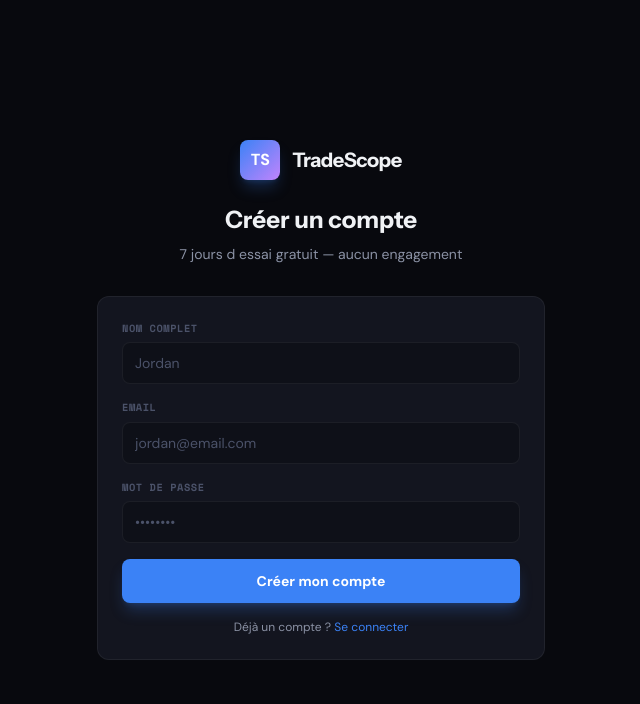
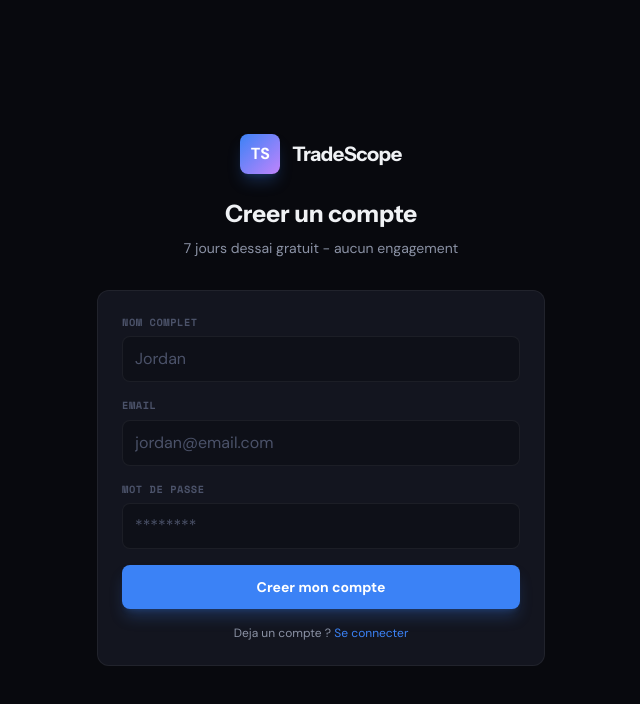
Before and after one commit to fitoussijordan-commits/Tradescopev2, a Next.js app: page /auth/register in a window 1280 px wide. Shown: the top 704 px of the page, without its empty margins (319-959 px from the left). Built offline with nearby package versions, Linux system fonts and the light colour scheme.

Commit message:
v4: fix all - signout, stripe buttons, register, no zoom

```diff
--- a/app/(dashboard)/account/page.js
+++ b/app/(dashboard)/account/page.js
@@ -66,14 +66,27 @@ export default function AccountPage() {
     if (url) window.location.href = url;
   };
 
+  const [planLoading, setPlanLoading] = useState(null);
+
   const changePlan = async (plan) => {
-    const res = await fetch('/api/stripe/checkout', {
-      method: 'POST',
-      headers: { 'Content-Type': 'application/json' },
-      body: JSON.stringify({ plan }),
-    });
-    const { url } = await res.json();
-    if (url) window.location.href = url;
+    setPlanLoading(plan);
+    try {
+      const res = await fetch('/api/stripe/checkout', {
+        method: 'POST',
+        headers: { 'Content-Type': 'application/json' },
+        body: JSON.stringify({ plan }),
+      });
+      const data = await res.json();
+      if (data.url) {
+        window.location.href = data.url;
+      } else {
+        alert(data.error || 'Erreur Stripe. Verifie tes cles API dans Vercel.');
+        setPlanLoading(null);
+      }
+    } catch (err) {
+      alert('Erreur de connexion a Stripe');
+      setPlanLoading(null);
+    }
   };
 
   if (loading) return <div className="text-center py-20 text-txt-3">Chargement...</div>;
@@ -112,12 +125,12 @@ export default function AccountPage() {
               {[
                 { key: 'starter', name: 'Starter', price: '4,99€', desc: '1 compte' },
                 { key: 'pro', name: 'Pro', price: '9,99€', desc: '3 comptes', popular: true },
-                { key: 'unlimited', name: 'Unlimited', price: '19,99€', desc: 'Illimité' },
+                { key: 'unlimited', name: 'Unlimited', price: '19,99€', desc: 'Illimite' },
               ].map(p => (
-                <button key={p.key} onClick={() => changePlan(p.key)}
-                  className={`p-4 rounded-xl border text-left transition-all hover:-translate-y-0.5 ${p.popular ? 'border-accent bg-accent-dim' : 'border-brd hover:border-brd-hover'}`}>
+                <button key={p.key} onClick={() => changePlan(p.key)} disabled={planLoading !== null}
+                  className={`p-4 rounded-xl border text-left transition-all active:scale-95 ${planLoading === p.key ? 'opacity-60' : 'hover:-translate-y-0.5'} ${p.popular ? 'border-accent bg-accent-dim' : 'border-brd hover:border-brd-hover'}`}>
                   <div className="font-display font-bold">{p.name}</div>
-                  <div className="text-xl font-bold font-display">{p.price}<span className="text-txt-2 text-xs">/mois</span></div>
+                  <div className="text-xl font-bold font-display">{planLoading === p.key ? 'Redirection...' : p.price}<span className="text-txt-2 text-xs">{planLoading !== p.key ? '/mois' : ''}</span></div>
                   <div className="text-txt-2 text-xs mt-1">{p.desc}</div>
                 </button>
               ))}
--- a/app/auth/register/page.js
+++ b/app/auth/register/page.js
@@ -17,66 +17,37 @@ function RegisterForm() {
     e.preventDefault();
     setLoading(true);
     setError(null);
-
     const supabase = createClient();
     const { data, error: signUpError } = await supabase.auth.signUp({
-      email,
-      password,
-      options: {
-        data: { full_name: fullName },
-        emailRedirectTo: `${window.location.origin}/auth/callback?plan=${plan}`,
-      },
+      email, password,
+      options: { data: { full_name: fullName }, emailRedirectTo: `${window.location.origin}/auth/callback?plan=${plan}` },
     });
-
-    if (signUpError) {
-      setError(signUpError.message);
-      setLoading(false);
-      return;
-    }
-
+    if (signUpError) { setError(signUpError.message); setLoading(false); return; }
     if (data.session) {
-      const res = await fetch('/api/stripe/checkout', {
-        method: 'POST',
-        headers: { 'Content-Type': 'application/json' },
-        body: JSON.stringify({ plan }),
-      });
+      const res = await fetch('/api/stripe/checkout', { method: 'POST', headers: { 'Content-Type': 'application/json' }, body: JSON.stringify({ plan }) });
       const { url } = await res.json();
       if (url) window.location.href = url;
-    } else {
-      setError('Vérifie ta boîte mail pour confirmer ton compte !');
-    }
+    } else { setError('Verifie ta boite mail pour confirmer ton compte !'); }
     setLoading(false);
   };
 
   return (
     <form onSubmit={handleRegister} className="bg-bg-card border border-brd rounded-xl p-6 space-y-4">
-      {error && (
-        <div className={`p-3 rounded-lg text-sm ${error.includes('Vérifie') ? 'bg-profit-dim text-profit' : 'bg-loss-dim text-loss'}`}>
-          {error}
-        </div>
-      )}
+      {error && <div className={`p-3 rounded-lg text-sm ${error.includes('Verifie') ? 'bg-profit-dim text-profit' : 'bg-loss-dim text-loss'}`}>{error}</div>}
       <div>
         <label className="block text-[0.65rem] text-txt-3 font-bold uppercase tracking-wider font-mono mb-1.5">Nom complet</label>
-        <input type="text" value={fullName} onChange={(e) => setFullName(e.target.value)} placeholder="Jordan" required
-          className="w-full bg-bg-secondary border border-brd rounded-lg px-3 py-2.5 text-sm text-txt-1 placeholder:text-txt-3 focus:outline-none focus:border-accent focus:ring-2 focus:ring-accent-dim transition-all" />
+        <input type="text" value={fullName} onChange={e => setFullName(e.target.value)} placeholder="Jordan" required className="w-full bg-bg-secondary border border-brd rounded-lg px-3 py-2.5 text-base text-txt-1 placeholder:text-txt-3 focus:outline-none focus:border-accent" />
       </div>
       <div>
         <label className="block text-[0.65rem] text-txt-3 font-bold uppercase tracking-wider font-mono mb-1.5">Email</label>
-        <input type="email" value={email} onChange={(e) => setEmail(e.target.value)} placeholder="jordan@email.com" required
-          className="w-full bg-bg-secondary border border-brd rounded-lg px-3 py-2.5 text-sm text-txt-1 placeholder:text-txt-3 focus:outline-none focus:border-accent focus:ring-2 focus:ring-accent-dim transition-all" />
+        <input type="email" value={email} onChange={e => setEmail(e.target.value)} placeholder="jordan@email.com" required className="w-full bg-bg-secondary border border-brd rounded-lg px-3 py-2.5 text-base text-txt-1 placeholder:text-txt-3 focus:outline-none focus:border-accent" />
       </div>
       <div>
         <label className="block text-[0.65rem] text-txt-3 font-bold uppercase tracking-wider font-mono mb-1.5">Mot de passe</label>
-        <input type="password" value={password} onChange={(e) => setPassword(e.target.value)} placeholder="••••••••" required minLength={6}
-          className="w-full bg-bg-secondary border border-brd rounded-lg px-3 py-2.5 text-sm text-txt-1 placeholder:text-txt-3 focus:outline-none focus:border-accent focus:ring-2 focus:ring-accent-dim transition-all" />
+        <input type="password" value={password} onChange={e => setPassword(e.target.value)} placeholder="********" required minLength={6} className="w-full bg-bg-secondary border border-brd rounded-lg px-3 py-2.5 text-base text-txt-1 placeholder:text-txt-3 focus:outline-none focus:border-accent" />
       </div>
-      <button type="submit" disabled={loading}
-        className="w-full bg-accent text-white font-bold py-3 rounded-lg hover:opacity-90 transition-all shadow-lg shadow-accent-glow disabled:opacity-50 text-sm">
-        {loading ? 'Création...' : 'Créer mon compte'}
-      </button>
-      <p className="text-center text-txt-2 text-xs">
-        Déjà un compte ?{' '}<Link href="/auth/login" className="text-accent hover:underline">Se connecter</Link>
-      </p>
+      <button type="submit" disabled={loading} className="w-full bg-accent text-white font-bold py-3 rounded-lg hover:opacity-90 shadow-lg shadow-accent-glow disabled:opacity-50 text-sm">{loading ? 'Creation...' : 'Creer mon compte'}</button>
+      <p className="text-center text-txt-2 text-xs">Deja un compte ? <Link href="/auth/login" className="text-accent hover:underline">Se connecter</Link></p>
     </form>
   );
 }
@@ -90,8 +61,8 @@ export default function RegisterPage() {
             <div className="w-10 h-10 bg-gradient-to-br from-accent to-purple-400 rounded-lg flex items-center justify-center text-white font-bold shadow-lg shadow-accent-glow">TS</div>
             <span className="font-display font-bold text-xl tracking-tight">TradeScope</span>
           </div>
-          <h1 className="font-display text-2xl font-bold mb-2">Créer un compte</h1>
-          <p className="text-txt-2 text-sm">7 jours d essai gratuit — aucun engagement</p>
+          <h1 className="font-display text-2xl font-bold mb-2">Creer un compte</h1>
+          <p className="text-txt-2 text-sm">7 jours dessai gratuit - aucun engagement</p>
         </div>
         <Suspense fallback={<div className="text-center text-txt-3">Chargement...</div>}>
           <RegisterForm />
--- a/components/DashboardShell.js
+++ b/components/DashboardShell.js
@@ -27,7 +27,7 @@ export default function DashboardShell({ user, profile, accounts, children }) {
   const handleSignOut = async () => {
     const supabase = createClient();
     await supabase.auth.signOut();
-    router.push('/');
+    window.location.href = '/';
   };
 
   const currentAccount = accounts[0]; // TODO: gestion multi-comptes avec state
```
